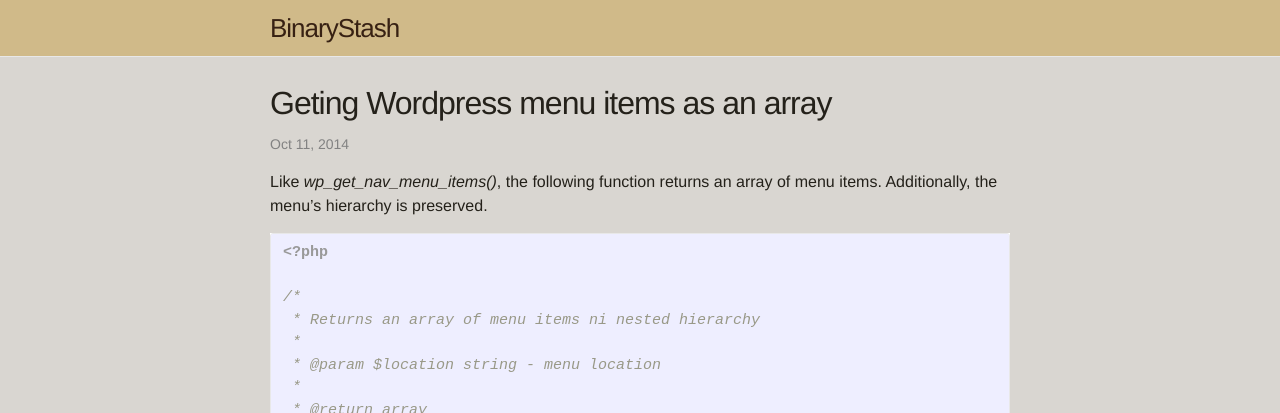
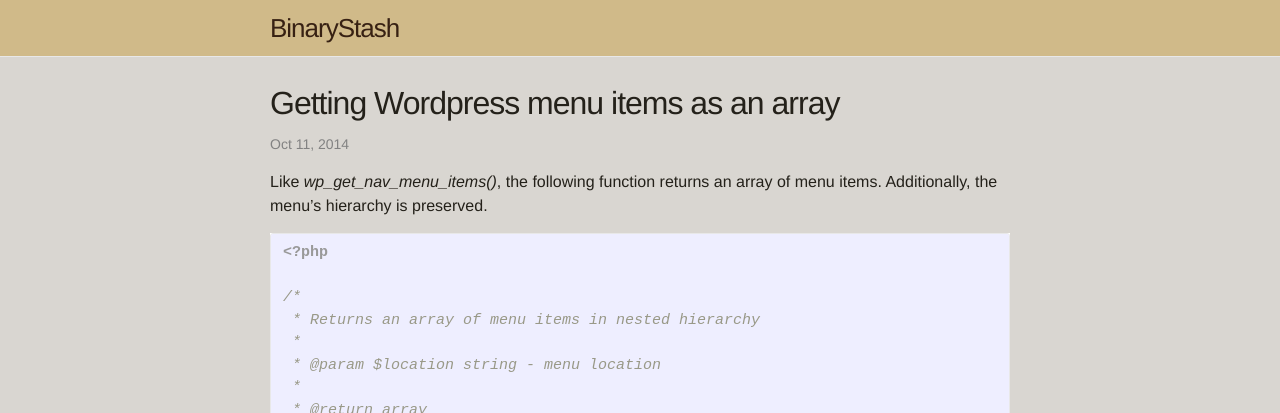
Before and after one commit to binarystash/binarystash-blog, a Jekyll site: the page built from _posts/2014-10-11-getting-wordpress-menu-items-as-an-array.markdown, in a window 1280 px wide. Shown: the top 413 px of the page. Built offline with Jekyll 4.4.1, drawn with Linux system fonts in a browser that asks for light colours; Markdown is read by kramdown in place of the engine named in the settings; comment, search, counter and statistics services are not loaded; some of the changed lines change nothing that is shown; some of the changed text lies outside the part shown.

Commit message:
updated a post

```diff
--- a/_posts/2014-10-11-getting-wordpress-menu-items-as-an-array.markdown
+++ b/_posts/2014-10-11-getting-wordpress-menu-items-as-an-array.markdown
@@ -1,5 +1,5 @@
 ---
-title: "Geting Wordpress menu items as an array"
+title: "Getting Wordpress menu items as an array"
 layout: "post"
 permalink: "/2014/10/getting-wordpress-menu-items-as-an-array.html"
 ---
@@ -10,7 +10,7 @@
 <?php
 
 /*
- * Returns an array of menu items with hierarchy
+ * Returns an array of menu items in nested hierarchy
  *
  * @param $location string - menu location
  *
--- a/_posts/2014-10-11-looping-through-wordpress-menu-items.markdown
+++ /dev/null
@@ -1,66 +0,0 @@
----
-title: "Geting Wordpress menu items as an array"
-layout: "post"
-permalink: "/2014/10/getting-wordpress-menu-items-as-an-array.html"
----
-
-Like *wp\_get\_nav\_menu\_items()*, the following function returns an array of menu items. Additionally, the menu's hierarchy is preserved.
-
-{% highlight php %}
-<?php
-
-/*
- * Returns an array of menu items ni nested hierarchy
- *
- * @param $location string - menu location
- *
- * @return array
- */
-function get_nav_menu_items_tree( $location ) {
-
-    //Get menu items from specified menu location
-    $locations = get_nav_menu_locations();
-
-    if ( !isset( $locations[$location] ) ) { return; }
-
-    $menu = wp_get_nav_menu_object($locations[$location]);
-    $menu_items = wp_get_nav_menu_items($menu);
-
-
-    //Place menu items under their parents
-    $tree = array();
-
-    $depth = 0;
-    $current_item;
-
-    if ( count( $menu_items) ) {
-
-        foreach( $menu_items as $key=>$menu_item ) {
-
-            $menu_item->submenu = array();
-            $parent = $menu_item->menu_item_parent;
-
-            if ( $parent == 0 ) {
-
-                $tree[] = $menu_item;
-                $current_item = $tree[ ( count($tree) - 1 ) ];
-                $depth = 0;
-
-            }
-            else {
-
-                $depth++;
-                $current_item->submenu[] = $menu_item;
-                $current_item = $current_item->submenu[ ( count( $current_item->submenu ) - 1 ) ];
-
-            }
-
-        }
-
-    }
-
-    return $tree;
-
-}
-
-{% endhighlight %}
```
